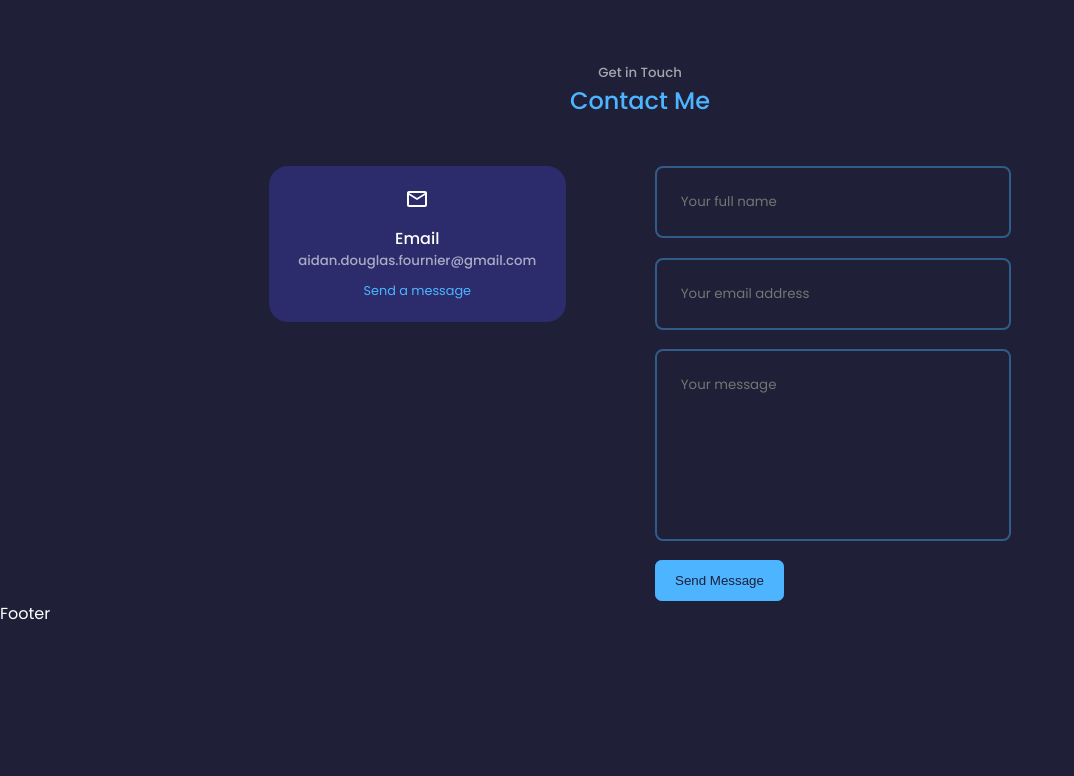
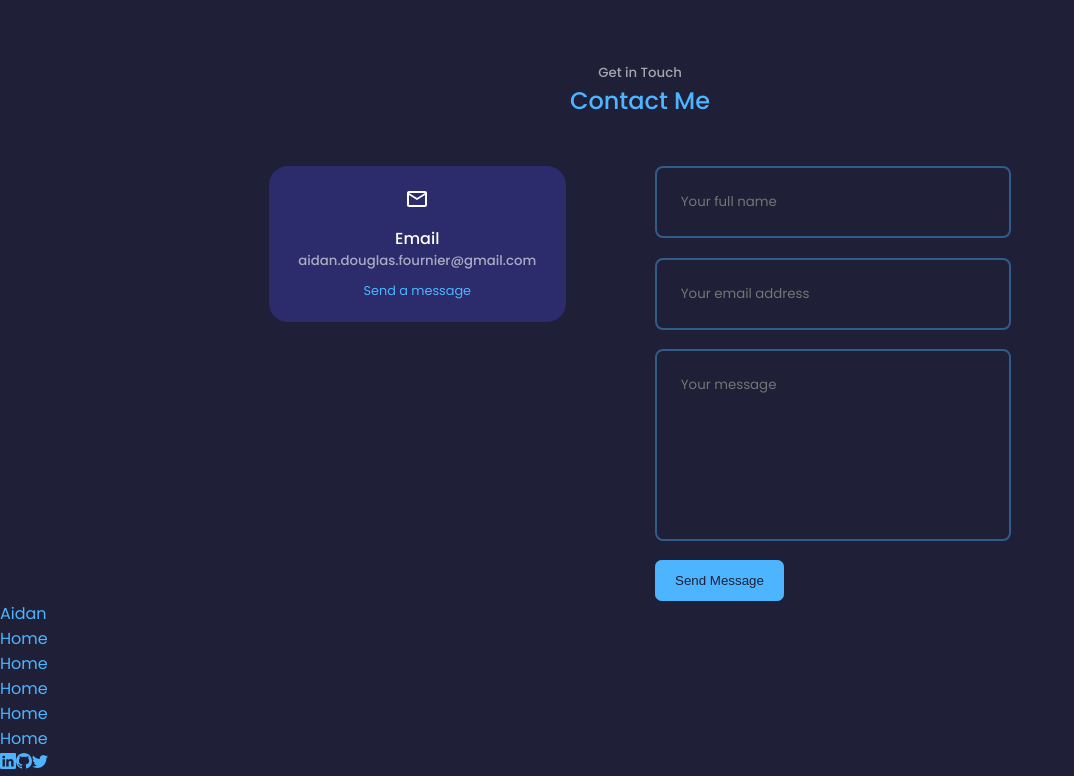
Before and after one commit to AidanFournier/react-portfolio-site, a React (Create React App) app: page / in a window 1280 px wide. Shown: the part 2948-3724 px from the top of the page, without its empty margins (0-1074 px from the left). Before the commit the page ends 3574 px from the top, so only its background shows below. Built offline with nearby package versions, Linux system fonts and the light colour scheme.

Commit message:
Added links and copyright to footer

```diff
--- a/src/components/Footer.jsx
+++ b/src/components/Footer.jsx
@@ -1,8 +1,26 @@
 import React from 'react'
+import { BsLinkedin } from 'react-icons/bs'
+import { BsGithub } from 'react-icons/bs'
+import { BsTwitter } from 'react-icons/bs'
 
 const Footer = () => {
   return (
-    <div>Footer</div>
+    <footer>
+      <a href="#header" className="footer__logo">Aidan</a>
+      <ul className="permalinks">
+        <li><a href="#">Home</a></li>
+        <li><a href="#">Home</a></li>
+        <li><a href="#">Home</a></li>
+        <li><a href="#">Home</a></li>
+        <li><a href="#">Home</a></li>
+      </ul>
+
+      <div className="footer__socials">
+        <a href="https://www.linkedin.com/in/aidanfournier/" target="_blank" rel="noreferrer"><BsLinkedin /></a>
+        <a href="https://github.com/AidanFournier" target="_blank" rel="noreferrer"><BsGithub /></a>
+        <a href="https://twitter.com/aidoufou" target="_blank" rel="noreferrer"><BsTwitter /></a>
+      </div>
+    </footer>
   )
 }
 
```
